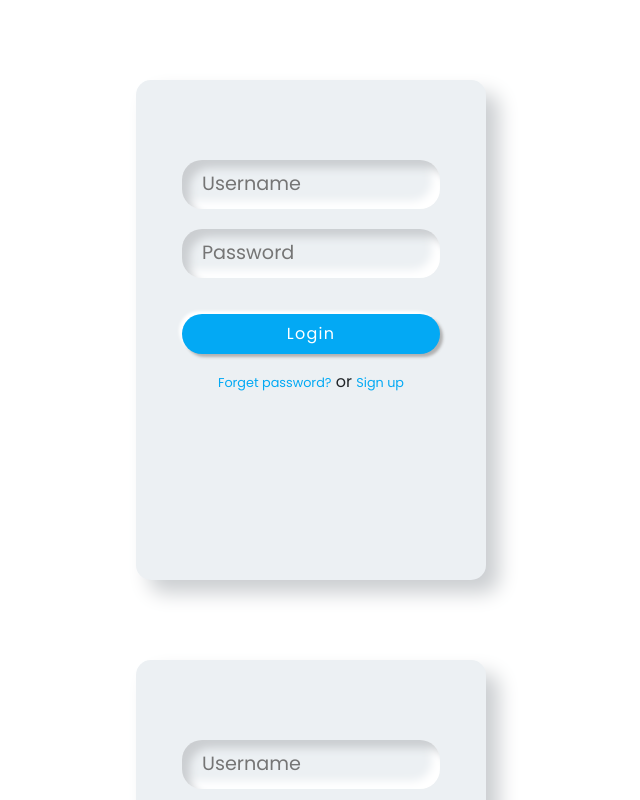
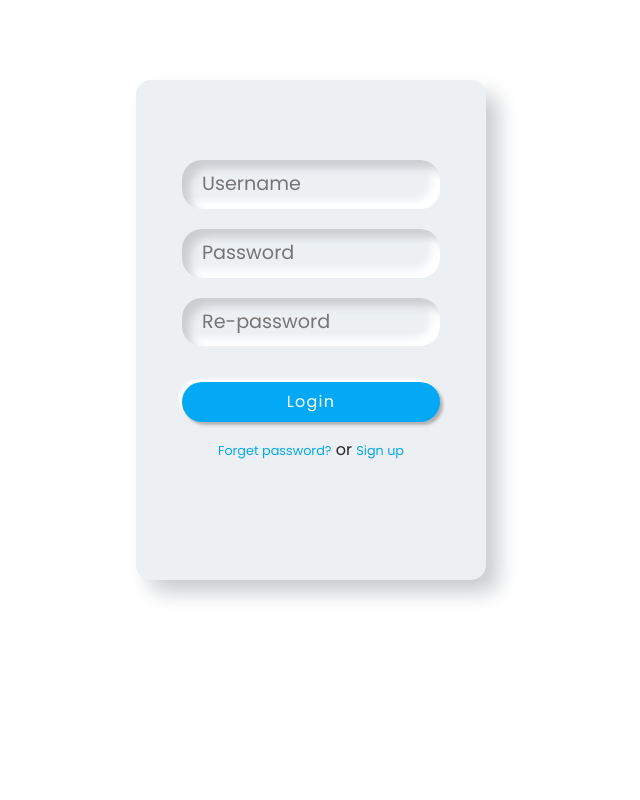
Before and after one commit to ncediswa32/Teampractise, an Angular app in the folder frontend/book-Eco/: page / in a window 1280 px wide. Shown: the top 800 px of the page, without its empty margins (329-969 px from the left). Built offline with nearby package versions, Linux system fonts and the light colour scheme.

Commit message:
new updates

```diff
--- a/frontend/book-Eco/src/app/app.component.html
+++ b/frontend/book-Eco/src/app/app.component.html
@@ -1,2 +1,2 @@
-<app-login></app-login>
+<!-- <app-login></app-login> -->
 <app-register></app-register>
--- a/frontend/book-Eco/src/app/components/login/login.component.html
+++ b/frontend/book-Eco/src/app/components/login/login.component.html
@@ -12,7 +12,7 @@
       </div>
       <div class="form-field d-flex align-items-center">
           <span class="fas fa-key"></span>
-          <input type="password" name="password" id="pwd" placeholder="Password">
+          <input type="password" name="password" id="pwd" placeholder="Password" #password>
       </div>
       <button class="btn mt-3">Login</button>
   </form>
--- a/frontend/book-Eco/src/app/register/register.component.html
+++ b/frontend/book-Eco/src/app/register/register.component.html
@@ -13,15 +13,15 @@
       </div>
       <div class="form-field d-flex align-items-center">
         <span class="far fa-user"></span>
-        <input type="text" name="userName" id="userName" placeholder="Password"#password>
+        <input type="text" name="userName" id="pwd" placeholder="Password"#password>
     </div>
 
     <div class="form-field d-flex align-items-center">
       <span class="far fa-user"></span>
-      <input type="password" name="userName" id="userName" placeholder="Re-password"#repassword>
+      <input type="password" name="userName" id="re-pwd" placeholder="Re-password"#repassword>
     </div>
 
-      <button class="btn mt-3">Login</button>
+      <button type="button" class="btn mt-3" (click)="register(username.value,password.value,repassword.value) ">Login</button>
   </form>
   <div class="text-center fs-6">
       <a href="#">Forget password?</a> or <a href="#">Sign up</a>
--- a/frontend/book-Eco/src/app/register/register.component.ts
+++ b/frontend/book-Eco/src/app/register/register.component.ts
@@ -7,4 +7,19 @@ import { Component } from '@angular/core';
 })
 export class RegisterComponent {
 
+ users:any = []
+  user:any = {
+  // username:"",
+  // pwd: "",
+
+  }
+  register(username:any,password:any,repassword:any){
+    // this.user.push(username,password,repassword)
+    this.user.username = username
+    this.user.password = password
+    this.user.repassword = repassword
+   this.users.push(this.user)
+   console.log(this.users)
+
+  }
 }
```
